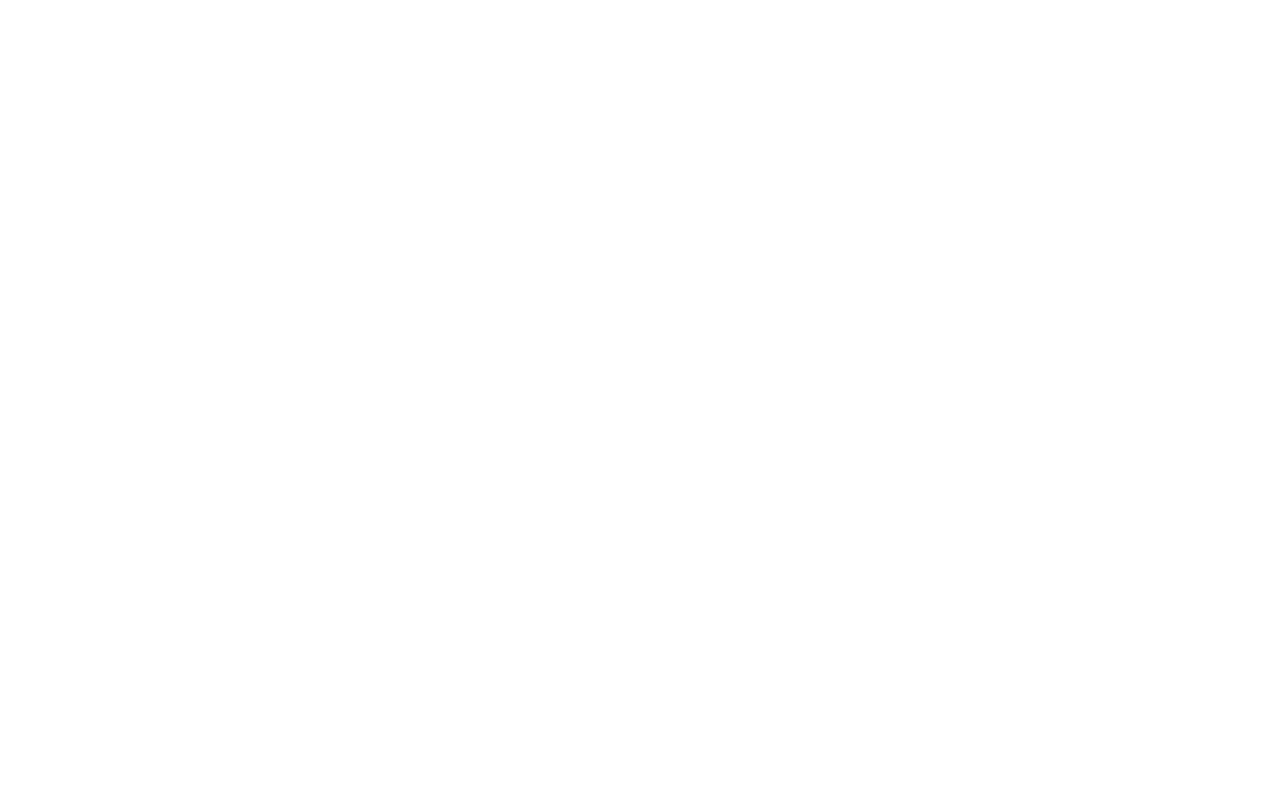
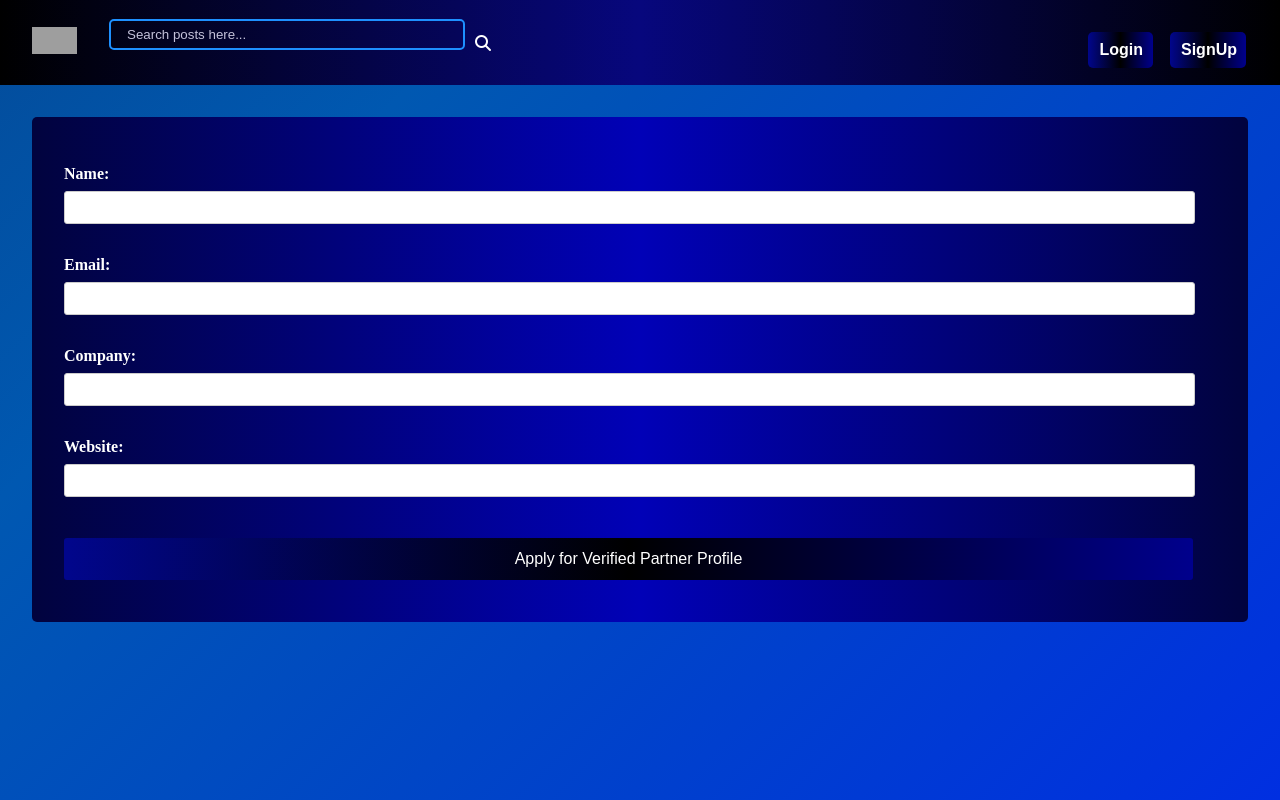
Before and after one commit to itss0urav/Anywhere-frontend, a React (Vite) app: page /Verified in a window 1280 px wide. Before the commit this address had no page. Built offline with nearby package versions, Linux system fonts and the light colour scheme; grey boxes are pictures that could not be loaded; a web font is replaced by a local one.

Commit message:
profile page and its sub pages added

```diff
--- a/src/App.jsx
+++ b/src/App.jsx
@@ -17,6 +17,7 @@ import Categories from "./components/Categories/Categories";
 import AboutUs from "./components/Pages/AboutUs/AboutUs";
 import Cmt from "./components/Comment/cmt";
 import ReportPost from "./components/Report/ReportPost";
+import Verified from "./components/Verified/Verified";
 
 const queryClient = new QueryClient();
 function App() {
@@ -29,7 +30,7 @@ function App() {
               <Route path="/" element={<Posts />} />
               {/* <Route path="/" element={} /> */}
               <Route path="/comment" element={<Comment />} />
-
+              <Route path="/Verified" element={<Verified />} />
               <Route path="/AboutUs" element={<AboutUs />} />
               <Route path="/cmt" element={<Cmt />} />
               <Route path="/ReportPost" element={<ReportPost />} />
--- a/src/components/Pages/AboutUs/AboutUs.jsx
+++ b/src/components/Pages/AboutUs/AboutUs.jsx
@@ -1,6 +1,6 @@
 import React from "react";
 import Developer from "./Dev";
-import "./AboutUs.module.css";
+import styles from "./AboutUs.module.css";
 
 function AboutUs() {
   const developers = [
@@ -8,32 +8,32 @@ function AboutUs() {
       id: 1,
       name: "Sourav S",
       title: "Lead Developer",
-      photo: "developer1.jpg",
+      photo: "https://media.discordapp.net/attachments/1070984839077036052/1079693185279864882/1.png?width=911&height=606",
     },
     {
       id: 2,
       name: "Amal Sam jacob",
       title: "Documentation Lead",
       photo:
-        "https://cdn.discordapp.com/attachments/979241917852303370/1038321889023631440/IMG_20221105_104954.jpg",
+        "https://media.discordapp.net/attachments/1070984839077036052/1079692614942597170/3.png?width=911&height=544",
     },
     {
       id: 3,
       name: "Gokul P Sabu",
       title: "Co - Developer",
-      photo: "developer3.jpg",
+      photo: "https://media.discordapp.net/attachments/1070984839077036052/1079693494949527572/2.png?width=911&height=604",
     },
     {
       id: 3,
       name: "Sharon Shine",
       title: "Feasibility Study and Hardware and Software Management",
-      photo: "developer3.jpg",
+      photo: "https://pps.whatsapp.net/v/t61.24694-24/328166462_108475168843236_6552277634280518597_n.jpg?ccb=11-4&oh=01_AdSQSrLUVGKCX8KQWizu8rE-cgg24pbbdyQRGZTZkVezKQ&oe=64096D1F",
     },
   ];
   return (
-    <div className="about-us">
+    <div className={styles.aboutus}>
       <h1>About Us</h1>
-      <section className="team">
+      <section className={styles.team}>
         {developers.map((developer) => (
           <Developer
             key={developer.id}
--- a/src/components/Pages/AboutUs/Dev.jsx
+++ b/src/components/Pages/AboutUs/Dev.jsx
@@ -4,7 +4,7 @@ import styles from "./Dev.module.css";
 function Developer(props) {
   const { photo, name, title } = props;
   return (
-    <div className="developer">
+    <div className={styles.developer}>
       <img className={styles.image} src={photo} alt={name} />
       <h3>{name}</h3>
       <p>{title}</p>
--- a/src/components/Pages/AboutUs/Dev.module.css
+++ b/src/components/Pages/AboutUs/Dev.module.css
@@ -4,3 +4,7 @@
   object-fit: cover;
   color: white;
 }
+/* .developer{
+  align-items: center;
+  text-align: center;
+} */
--- a/src/components/Pages/User/User.jsx
+++ b/src/components/Pages/User/User.jsx
@@ -2,14 +2,13 @@ import React from "react";
 import styles from "./User.module.css";
 import Vote from "../../Vote/Vote";
 import { useContext } from "react";
-import { UserContext } from './../../../context/UserContext';
+import { UserContext } from "./../../../context/UserContext";
+import { Link } from "react-router-dom";
+import AboutUs from "./../AboutUs/AboutUs";
+import FeedbackForm from "./../FeedbackForm/FeedbackForm";
 
-const UserProfile = ({
-  totalPosts,
-  voteCount,
-  timeOfAccountCreation,
-}) => {
-  const {user} = useContext(UserContext)
+const UserProfile = ({ totalPosts, voteCount, timeOfAccountCreation }) => {
+  const { user } = useContext(UserContext);
   return (
     <div className={styles.wrappper}>
       <div className={styles.innerWrappper}>
@@ -21,6 +20,15 @@ const UserProfile = ({
           Time of Account Creation: {timeOfAccountCreation}
         </p>
       </div>
+      <Link to="/Verified">
+        <button className={styles.authBtn}>Apply For Verification</button>
+      </Link>
+      <Link to="/AboutUs">
+        <button className={styles.authBtn}>AboutUs</button>
+      </Link>
+      <Link to="/FeedbackForm">
+        <button className={styles.authBtn}>FeedbackForm</button>
+      </Link>
     </div>
   );
 };
--- a/src/components/Pages/User/User.module.css
+++ b/src/components/Pages/User/User.module.css
@@ -1,9 +1,9 @@
 .wrappper {
-  height: 100vh;
+  margin: 2rem;
   display: grid;
-  place-content: center;
 }
 .innerWrappper {
+
   color: aliceblue;
   display: flex;
   flex-direction: column;
--- /dev/null
+++ b/src/components/Verified/Verified.jsx
@@ -0,0 +1,59 @@
+import React, { useState } from 'react';
+import styles from "./Verified.module.css";
+
+const VerifiedPartnerForm = () => {
+  const [name, setName] = useState('');
+  const [email, setEmail] = useState('');
+  const [company, setCompany] = useState('');
+  const [website, setWebsite] = useState('');
+
+  const handleSubmit = (e) => {
+    e.preventDefault();
+    // You can add your API call or any other logic here to submit the form
+    console.log({ name, email, company, website });
+  };
+
+  return (
+    <form onSubmit={handleSubmit}>
+      <label htmlFor="name">Name:</label>
+      <input
+        type="text"
+        id="name"
+        value={name}
+        onChange={(e) => setName(e.target.value)}
+        required
+      />
+
+      <label htmlFor="email">Email:</label>
+      <input
+        type="email"
+        id="email"
+        value={email}
+        onChange={(e) => setEmail(e.target.value)}
+        required
+      />
+
+      <label htmlFor="company">Company:</label>
+      <input
+        type="text"
+        id="company"
+        value={company}
+        onChange={(e) => setCompany(e.target.value)}
+        required
+      />
+
+      <label htmlFor="website">Website:</label>
+      <input
+        type="text"
+        id="website"
+        value={website}
+        onChange={(e) => setWebsite(e.target.value)}
+        required
+      />
+
+      <button type="submit">Apply for Verified Partner Profile</button>
+    </form>
+  );
+};
+
+export default VerifiedPartnerForm;
--- /dev/null
+++ b/src/components/Verified/Verified.module.css
@@ -0,0 +1,43 @@
+form {
+    margin: 2rem;
+    display: flex;
+    flex-direction: column;
+    /* align-items: center; */
+    padding: 2rem;
+    color: white;
+    background: linear-gradient(
+        90deg,
+        rgb(1, 3, 62) 0%,
+        rgb(1, 1, 183) 50%,
+        rgb(1, 3, 62) 100%
+      );
+    border-radius: 5px;
+  }
+
+  label {
+    margin: 1rem 0 0.5rem;
+    font-weight: bold;
+  }
+
+  input {
+    padding: 0.5rem;
+    border: 1px solid #ccc;
+    border-radius: 3px;
+    margin-bottom: 1rem;
+    width: 96.6%;
+  }
+
+  button {
+    background-color: #0070f3;
+    color: white;
+    border: none;
+    padding: 0.75rem 1rem;
+    border-radius: 3px;
+    font-size: 1rem;
+    cursor: pointer;
+    transition: all 0.2s ease-in-out;
+  }
+
+  button:hover {
+    background-color: #0062cc;
+  }
```
